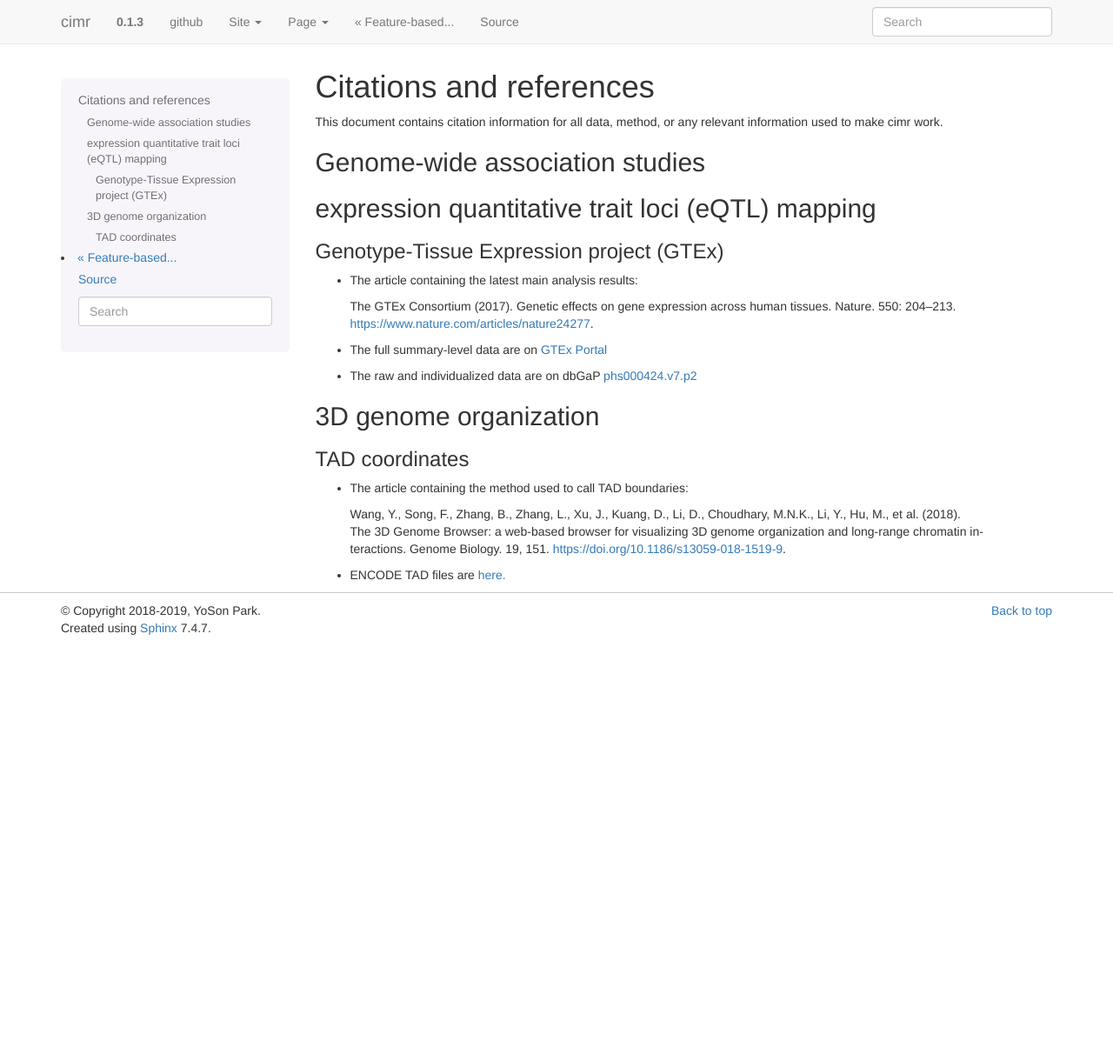
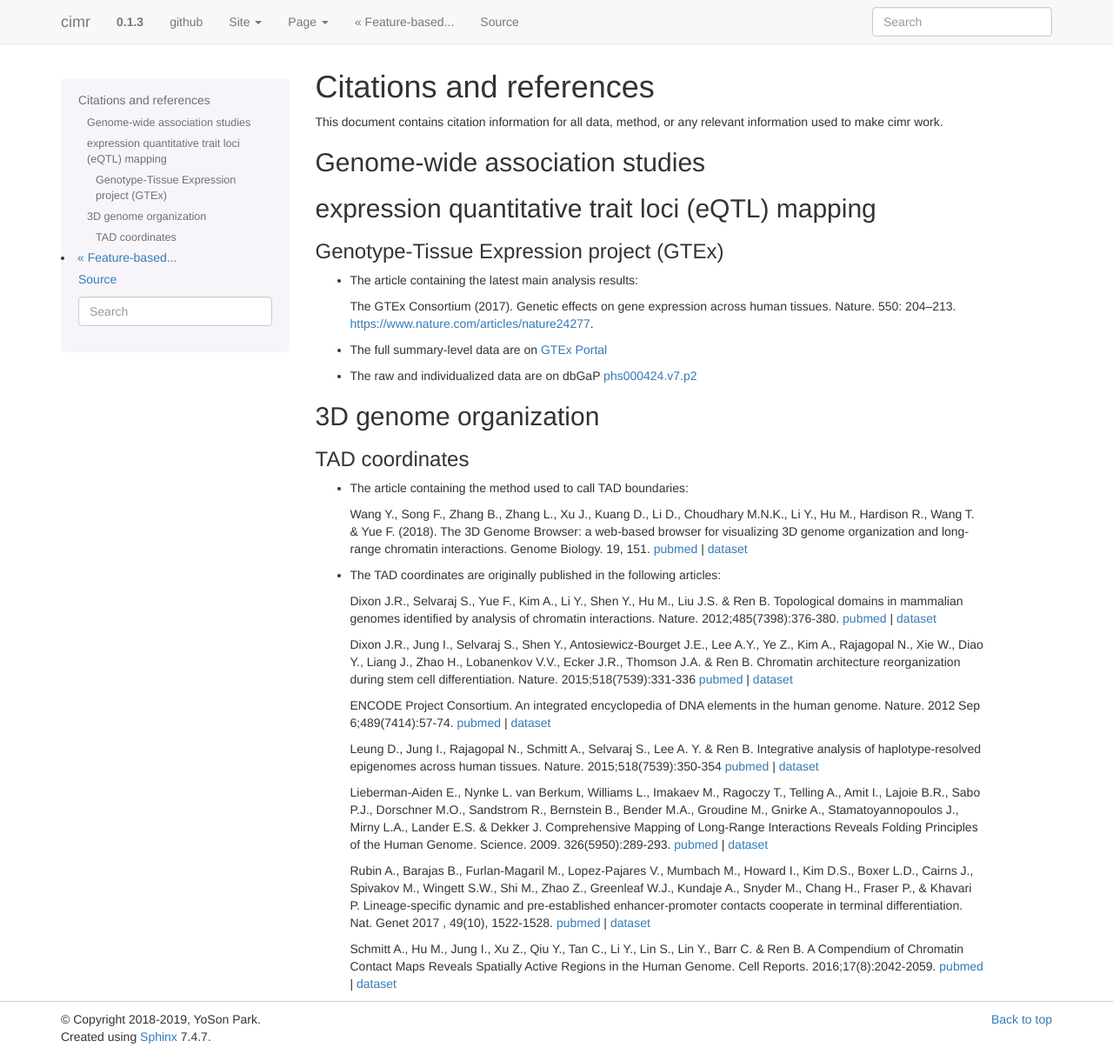
Before and after one commit to greenelab/cimr, a Sphinx documentation site: the page built from doc/source/citations.rst, in a window 1280 px wide and 1212 px high. Shown: the whole window at 87% size. Built offline with Sphinx 7.4.7, drawn with Linux system fonts in a browser that asks for light colours; nearby versions of some CDN libraries; library files that are not in the unit come from our copies.

Commit message:
more tad citations added

```diff
--- a/doc/source/citations.rst
+++ b/doc/source/citations.rst
@@ -52,10 +52,67 @@ TAD coordinates
 
 * The article containing the method used to call TAD boundaries:
 
-  Wang, Y., Song, F., Zhang, B., Zhang, L., Xu, J., Kuang, D., Li, D.,
-  Choudhary, M.N.K., Li, Y., Hu, M., et al. (2018).
+
+  Wang Y., Song F., Zhang B., Zhang L., Xu J., Kuang D., Li D., Choudhary M.N.K.,
+  Li Y., Hu M.,  Hardison R., Wang T. & Yue F. (2018).
   The 3D Genome Browser: a web-based browser for visualizing 3D genome
   organization and long-range chromatin interactions. Genome Biology. 19, 151.
-  https://doi.org/10.1186/s13059-018-1519-9.
+  `pubmed <https://www.ncbi.nlm.nih.gov/pubmed/30286773>`_ |
+  `dataset <http://promoter.bx.psu.edu/hi-c/downloads/>`_
 
-* ENCODE TAD files are `here. <http://promoter.bx.psu.edu/hi-c/downloads/>`_
+
+* The TAD coordinates are originally published in the following articles:
+
+
+  Dixon J.R., Selvaraj S., Yue F., Kim A., Li Y., Shen Y., Hu M., Liu J.S. & Ren B.
+  Topological domains in mammalian genomes identified by analysis of chromatin
+  interactions. Nature. 2012;485(7398):376-380.
+  `pubmed <http://www.ncbi.nlm.nih.gov/pubmed/22495300>`_ |
+  `dataset <http://www.ncbi.nlm.nih.gov/geo/query/acc.cgi?acc=GSE35156>`_
+
+
+  Dixon J.R., Jung I., Selvaraj S., Shen Y., Antosiewicz-Bourget J.E., Lee A.Y.,
+  Ye Z., Kim A., Rajagopal N., Xie W., Diao Y., Liang J., Zhao H., Lobanenkov V.V.,
+  Ecker J.R., Thomson J.A. & Ren B. Chromatin architecture reorganization during
+  stem cell differentiation. Nature. 2015;518(7539):331-336
+  `pubmed <http://www.ncbi.nlm.nih.gov/pubmed/25693564>`_ |
+  `dataset <http://www.ncbi.nlm.nih.gov/geo/query/acc.cgi?acc=GSE52457>`_
+
+
+  ENCODE Project Consortium. An integrated encyclopedia of DNA elements in the
+  human genome. Nature. 2012 Sep 6;489(7414):57-74.
+  `pubmed <https://www.ncbi.nlm.nih.gov/pubmed/22955616>`_ |
+  `dataset <https://www.encodeproject.org/search/?type=Experiment&assay_title=Hi-C&status=released&limit=all>`_
+
+
+  Leung D., Jung I., Rajagopal N., Schmitt A., Selvaraj S., Lee A. Y. & Ren B.
+  Integrative analysis of haplotype-resolved epigenomes across human tissues.
+  Nature. 2015;518(7539):350-354
+  `pubmed <http://www.ncbi.nlm.nih.gov/pubmed/25693566>`_ |
+  `dataset <http://www.ncbi.nlm.nih.gov/geo/query/acc.cgi?acc=GSE58752>`_
+
+
+  Lieberman-Aiden E., Nynke L. van Berkum, Williams L., Imakaev M., Ragoczy T.,
+  Telling A., Amit I., Lajoie B.R., Sabo P.J., Dorschner M.O., Sandstrom R.,
+  Bernstein B., Bender M.A., Groudine M., Gnirke A., Stamatoyannopoulos J.,
+  Mirny L.A., Lander E.S. & Dekker J. Comprehensive Mapping of Long-Range
+  Interactions Reveals Folding Principles of the Human Genome.
+  Science. 2009. 326(5950):289-293.
+  `pubmed <http://www.ncbi.nlm.nih.gov/pubmed/19815776>`_ |
+  `dataset <http://www.ncbi.nlm.nih.gov/geo/query/acc.cgi?acc=GSE18199>`_
+
+
+  Rubin A., Barajas B., Furlan-Magaril M., Lopez-Pajares V., Mumbach M., Howard I.,
+  Kim D.S., Boxer L.D., Cairns J., Spivakov M., Wingett S.W., Shi M., Zhao Z.,
+  Greenleaf W.J., Kundaje A., Snyder M., Chang H., Fraser P., & Khavari P.
+  Lineage-specific dynamic and pre-established enhancer-promoter contacts
+  cooperate in terminal differentiation. Nat. Genet 2017 , 49(10), 1522-1528.
+  `pubmed <https://www.ncbi.nlm.nih.gov/pubmed/28805829>`_ |
+  `dataset <https://www.ncbi.nlm.nih.gov/geo/query/acc.cgi?acc=GSE84660>`_
+
+
+  Schmitt A., Hu M., Jung I., Xu Z., Qiu Y., Tan C., Li Y., Lin S., Lin Y.,
+  Barr C. & Ren B. A Compendium of Chromatin Contact Maps Reveals Spatially
+  Active Regions in the Human Genome. Cell Reports. 2016;17(8):2042-2059.
+  `pubmed <http://www.ncbi.nlm.nih.gov/pubmed/27851967>`_ |
+  `dataset <http://www.ncbi.nlm.nih.gov/geo/query/acc.cgi?acc=GSE87112>`_
```
Also changed, not shown: 2 other files.
